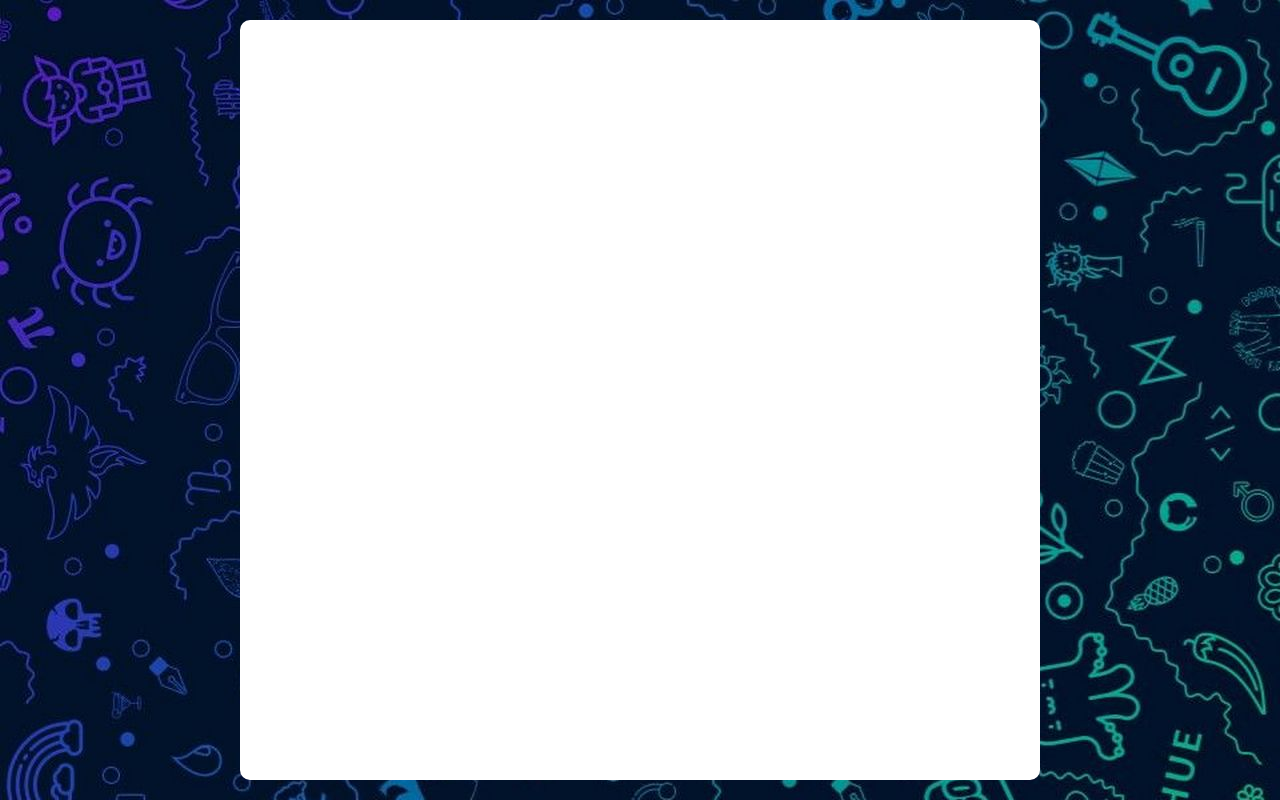
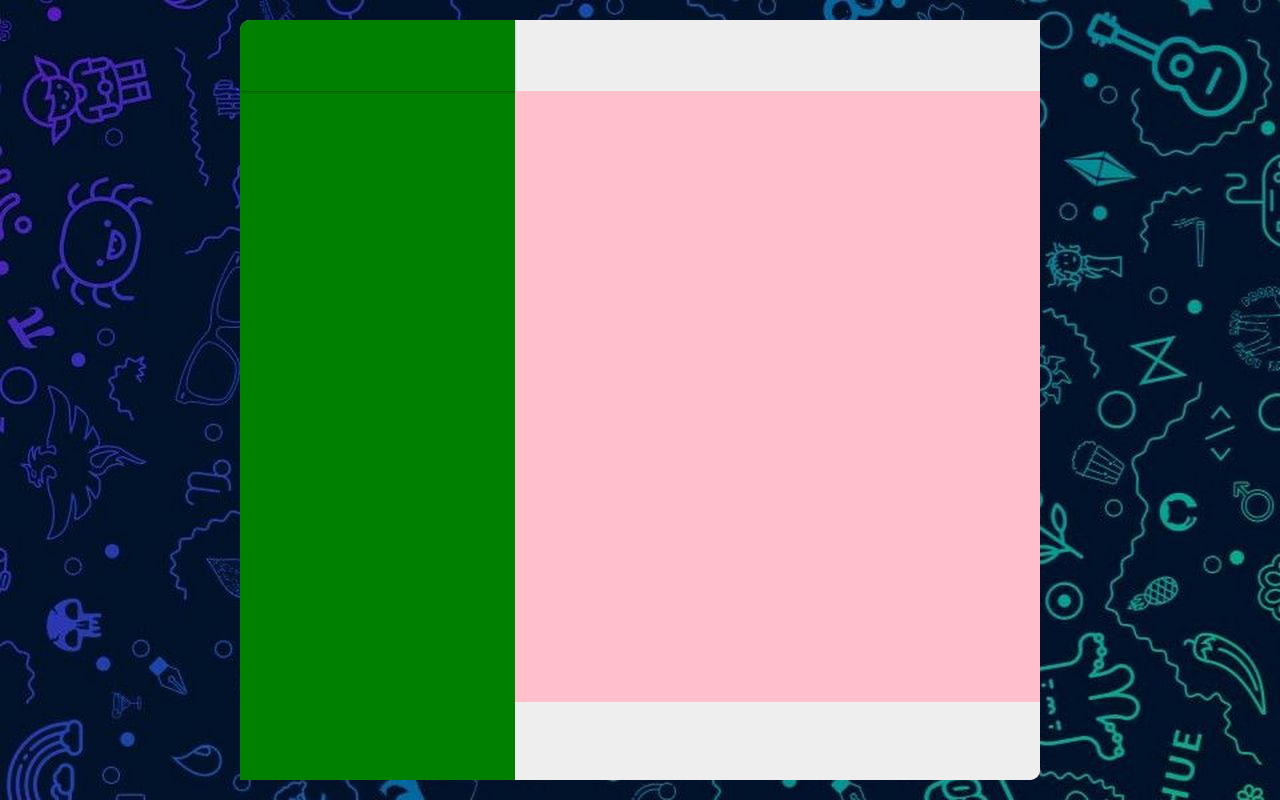
Before and after one commit to Ash515/LetzGo, a plain HTML site: page home.html in a window 1280 px wide. Drawn offline with Linux system fonts and the light colour scheme.

Commit message:
Update home.css

```diff
--- a/home.css
+++ b/home.css
@@ -10,36 +10,84 @@ body{
 html{
     font-family: 'Bree Serif', serif;
     background-image: url("wallpaper.jpg");
-    font-size:10px ;
+    font-size:18px ;
 }
 body{
     display: grid;
     place-items: center;
 }
 .container{
+    display:grid;
+    grid:
+    'search-container chat-title' 71px
+    'conversation-list chat-message-list' 1fr
+    'new-message-container chat-form'78px
+    /275px 1fr;
+
     min-width:800px;
     max-width: 1000px;
     height:95vh;
     width:100px;
-    background:#fff;
+    background:pink;
     border-radius: 10px;
 }
 .search-container,
 .conversation-list,
 .new-message-container{
-    background:"green";
+    background:green;
 
 }
 .search-container{
+    grid-area:search-container;
     border-radius: 10px 0 0 0;
     box-shadow: 0 1px 3px -1px rgba(0,0,0,0.75);
     z-index:1;
 }
+.conversation-list{
+    grid-area:conversation-list;
+    overflow-y: scroll;
+}
+
 .new-message-container{
+    grid-area:new-message-container;
     border-top: ip solid black;
     border-radius:0 0 0 10 px;
 }
 .chat-title,
 .chat-form{
-    background: white;
+    background: #eee;
 }
+.chat-title{
+    grid-area: chat-title;
+    color:#0048AA;
+    font-weight:bold;
+    font-size:20px;
+    border:0 10px 0 0;
+    box-shadow: red;
+}
+.chat-message-list{
+    grid-area: chat-message-list;
+    overflow-y: scroll;
+}
+.chat-form{
+    grid-area: chat-form;
+    border-radius:0 0 10px 0;
+    border-top: 1px yellow;
+}
+.text{
+    background-color:pink;
+    margin-top: 10px;
+    margin-left:10px;
+    width:400px;
+    height:50px;
+    border-radius: 10px;
+    font-weight: bold;
+    font-size: 16px;
+}
+.button{
+    width:70px;
+    height:50px;
+    border-radius: 10px;
+    background-color: rgb(30, 34, 56);
+    color:white;
+}
```
